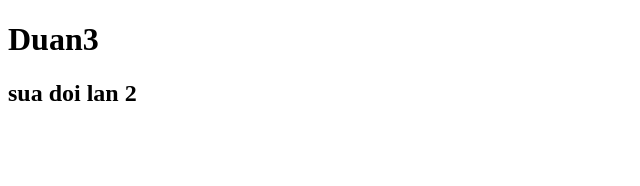
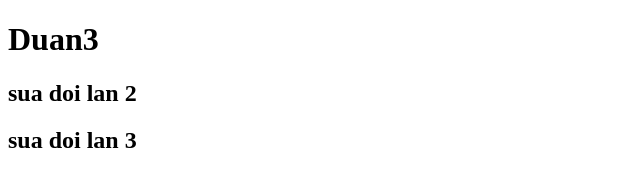
Before and after one commit to TONGTHIENNHAN/duan3, a plain HTML site: page index.html in a window 1280 px wide. Shown: the whole page, without its empty margins (0-640 px from the left). Drawn offline with Linux system fonts and the light colour scheme.

Commit message:
test commit lan 3

```diff
--- a/index.html
+++ b/index.html
@@ -8,5 +8,6 @@
   <body>
     <h1>Duan3</h1>
     <h2>sua doi lan 2</h2>
+    <h2>sua doi lan 3</h2>
   </body>
 </html>
```
